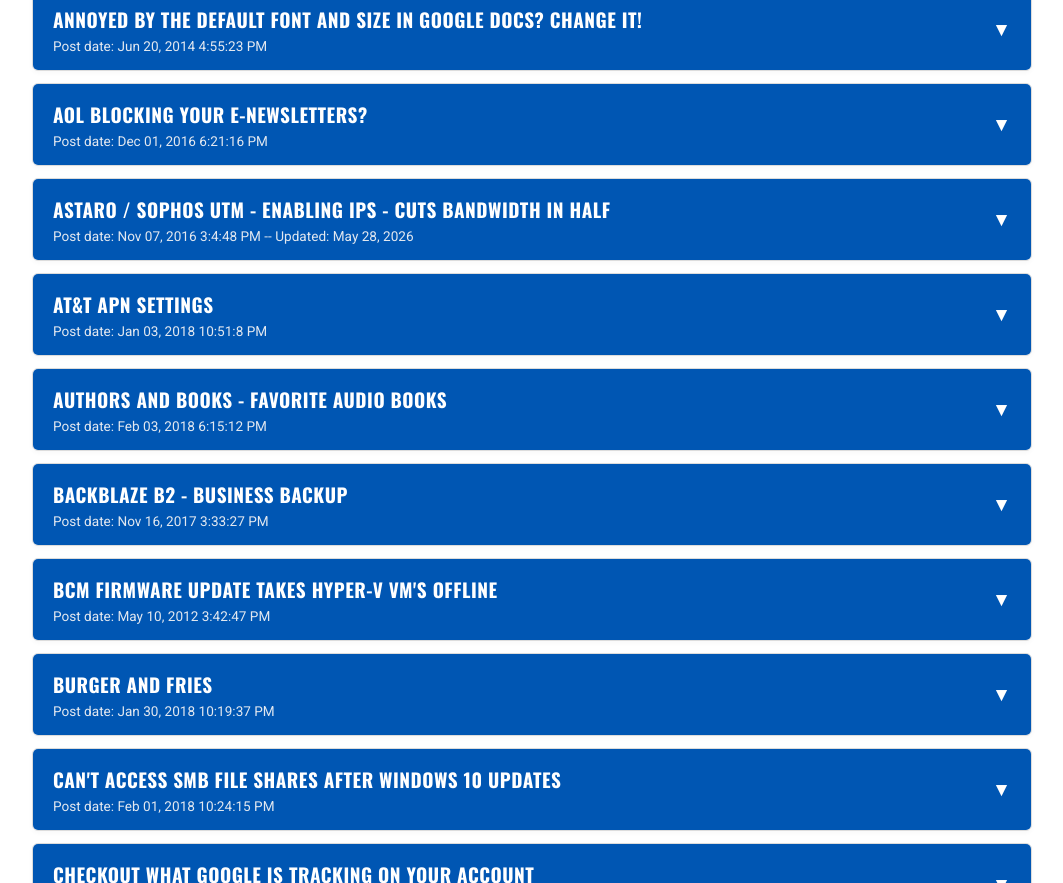
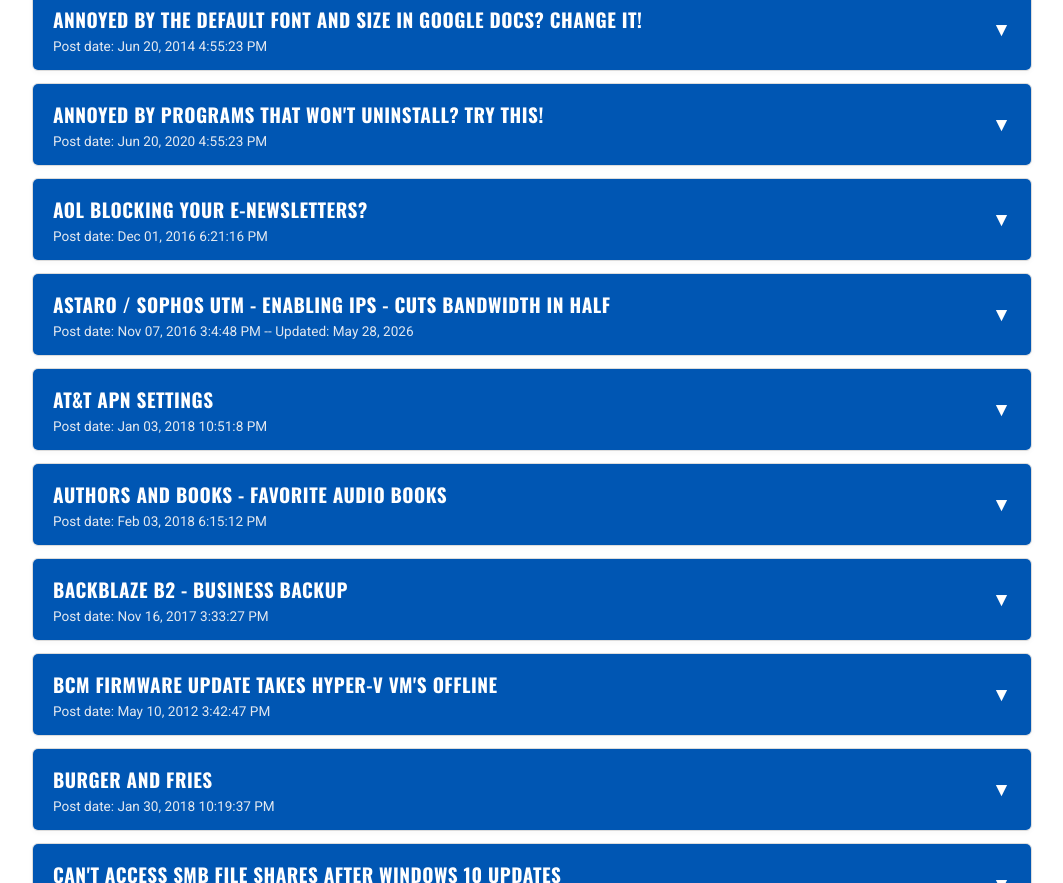
Before and after one commit to pcwizardsinc/pcwizards-website, a plain HTML site: page services.html in a window 1280 px wide. Shown: the part 1481-2364 px from the top of the page, without its empty margins (108-1171 px from the left). Drawn offline with nearby package versions, Linux system fonts and the light colour scheme.

Commit message:
Add uninstall instructions for troublesome programs
Added an accordion item for uninstalling troublesome programs with links to Microsoft Removal Tool.

```diff
--- a/services.html
+++ b/services.html
@@ -909,6 +909,27 @@ Copy the entire block below and paste it into the file. This script sets up the
                 </div>
             </div>
 
+         <div class="accordion-item">
+                <div class="accordion-header">
+                    <div class="accordion-title-block">
+                        <h3 class="accordion-headline">Annoyed by programs that won't uninstall? Try this!</h3>
+                        <span class="accordion-date">Post date: Jun 20, 2020 4:55:23 PM</span>
+                    </div>
+                    <span class="accordion-icon">▼</span>
+                </div>
+                <div class="accordion-content">
+                    <p><strong>Uninstall troublesome programs:</strong></p>
+                    <ol>
+                        <li>Go here:</li>
+                        <li><a href="https://download.microsoft.com/download/7/E/9/7E9188C0-2511-4B01-8B4E-0A641EC2F600/MicrosoftProgram_Install_and_Uninstall.meta.diagcab">Microsoft Removal Tool</a>.</li>
+                    <li><a href="https://drive.google.com/file/d/1-i1ka2Qo-EYoC4GygUAhqvROzSljNR1g/view?usp=sharing">Microsoft Removal Tool (My Copy)</a>.</li>
+
+		    </ol>
+
+                </div>
+            </div>
+
+
             <div class="accordion-item">
                 <div class="accordion-header">
                     <div class="accordion-title-block">
```
